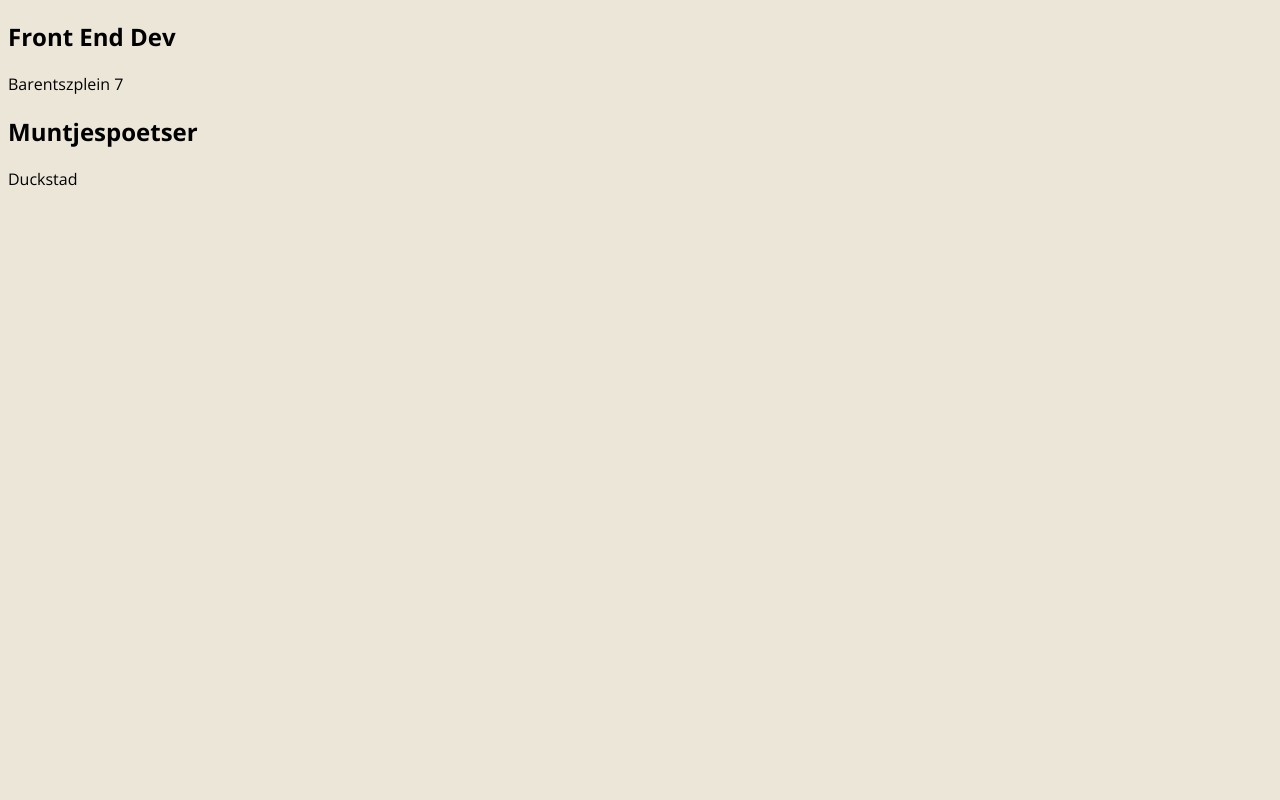
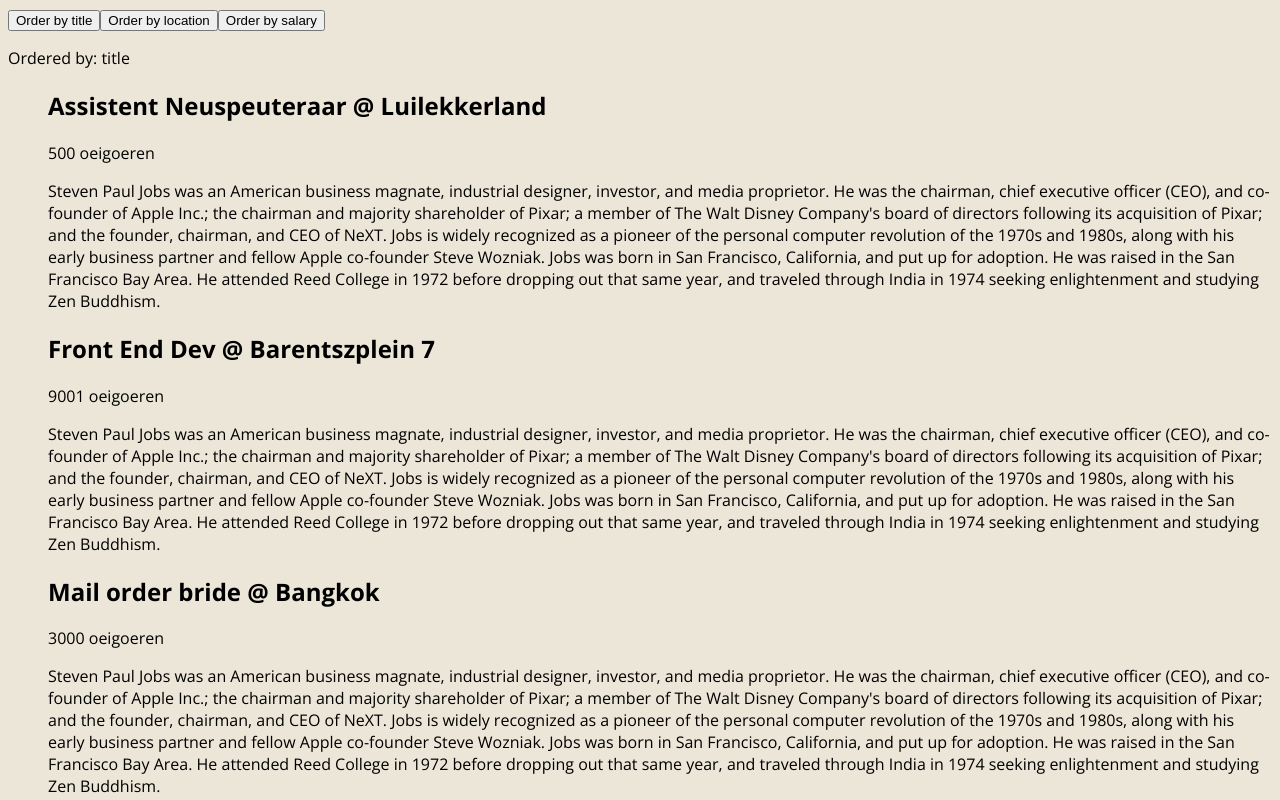
Before and after one commit to mivd7/vue-ts, a Vue app: page / in a window 1280 px wide. Shown: the top 800 px of the page. Built offline with nearby package versions, Linux system fonts and the light colour scheme.

Commit message:
tutorial complete

```diff
--- a/src/App.vue
+++ b/src/App.vue
@@ -1,17 +1,21 @@
 <template>
-  <div v-for="job in jobs" :key="job.id">
-    <h2>{{job.title}}</h2>
-    <p>{{job.location}}</p>
+  <div class="app">
+    <button @click="handleClick('title')">Order by title</button>
+    <button @click="handleClick('location')">Order by location</button>
+    <button @click="handleClick('salary')">Order by salary</button>
+    <job-list :jobs="jobs" :orderBy="orderTerm"/>
   </div>
 </template>
 
 <script lang="ts">
 import { defineComponent, ref } from 'vue';
+import JobList from './components/JobList.vue';
 import IJob from './types/job';
+import OrderTerm from './types/order-term';
 
 export default defineComponent({
   name: 'App',
-  components: {},
+  components: { JobList },
   setup() {
     const jobs = ref<IJob[]>([
       {
@@ -25,14 +29,38 @@ export default defineComponent({
         title: 'Muntjespoetser',
         location: 'Duckstad',
         salary: 0.01
+      },
+      {
+        id: '3',
+        title: 'Tea Maker',
+        location: 'BBC',
+        salary: 1000
+      },
+      {
+        id: '4',
+        title: 'Assistent Neuspeuteraar',
+        location: 'Luilekkerland',
+        salary: 500
+      },
+      {
+        id: '5',
+        title: 'Mail order bride',
+        location: 'Bangkok',
+        salary: 3000
       }
     ])
+
+    const orderTerm = ref<OrderTerm>('title');
+
+    const handleClick = (term: OrderTerm) => {
+      orderTerm.value = term
+    }
+
     return {
-      jobs
+      jobs,
+      orderTerm,
+      handleClick
     }
-  },
-  methods: {
-
   }
 });
 </script>
--- a/src/assets/global.css
+++ b/src/assets/global.css
@@ -4,3 +4,7 @@ body {
   font-family: 'Open Sans';
   background: #ece6d9;
 }
+* > ul {
+  list-style-type: none;
+  margin: 0;
+}
--- /dev/null
+++ b/src/components/JobList.vue
@@ -0,0 +1,53 @@
+<template>
+    <div class="job-list">
+        <p>Ordered by: {{orderBy}}</p>
+        <ul>
+            <li v-for="job in orderedJobs" :key="job.id">
+                <h2>{{job.title}} @ {{job.location}}</h2>
+                <div class="salary">
+                    <p>{{job.salary}} oeigoeren</p>
+                </div>
+                <div class="description">
+                    Steven Paul Jobs was an American business magnate, industrial designer, investor, and media proprietor.
+                    He was the chairman, chief executive officer (CEO), and co-founder of Apple Inc.;
+                    the chairman and majority shareholder of Pixar; a member of The Walt Disney Company's board of directors following its acquisition of Pixar;
+                    and the founder, chairman, and CEO of NeXT. Jobs is widely recognized as a pioneer of the personal computer revolution of the 1970s and 1980s,
+                    along with his early business partner and fellow Apple co-founder Steve Wozniak.
+                    Jobs was born in San Francisco, California, and put up for adoption.
+                    He was raised in the San Francisco Bay Area.
+                    He attended Reed College in 1972 before dropping out that same year, and traveled through India in 1974 seeking enlightenment and studying Zen Buddhism.
+                </div>
+            </li>
+        </ul>
+    </div>
+</template>
+
+<script lang="ts">
+import IJob from '@/types/job'
+import OrderTerm from '@/types/order-term'
+import { computed, defineComponent, PropType } from 'vue'
+
+export default defineComponent({
+    props: {
+        jobs: {
+            required: true,
+            type: Array as PropType<IJob[]>
+        },
+        orderBy: {
+            required: true,
+            type: String as PropType<OrderTerm>
+        }
+    },
+    setup(props) {
+        const orderedJobs = computed(() => {
+            return [...props.jobs].sort((a: IJob, b: IJob) => {
+                return a[props.orderBy] > b[props.orderBy] ? 1 : -1;
+            })
+        })
+
+        return {
+            orderedJobs
+        }
+    }
+})
+</script>
--- /dev/null
+++ b/src/types/order-term.ts
@@ -0,0 +1,2 @@
+type OrderTerm = 'location' | 'title' | 'salary';
+export default OrderTerm;
```
